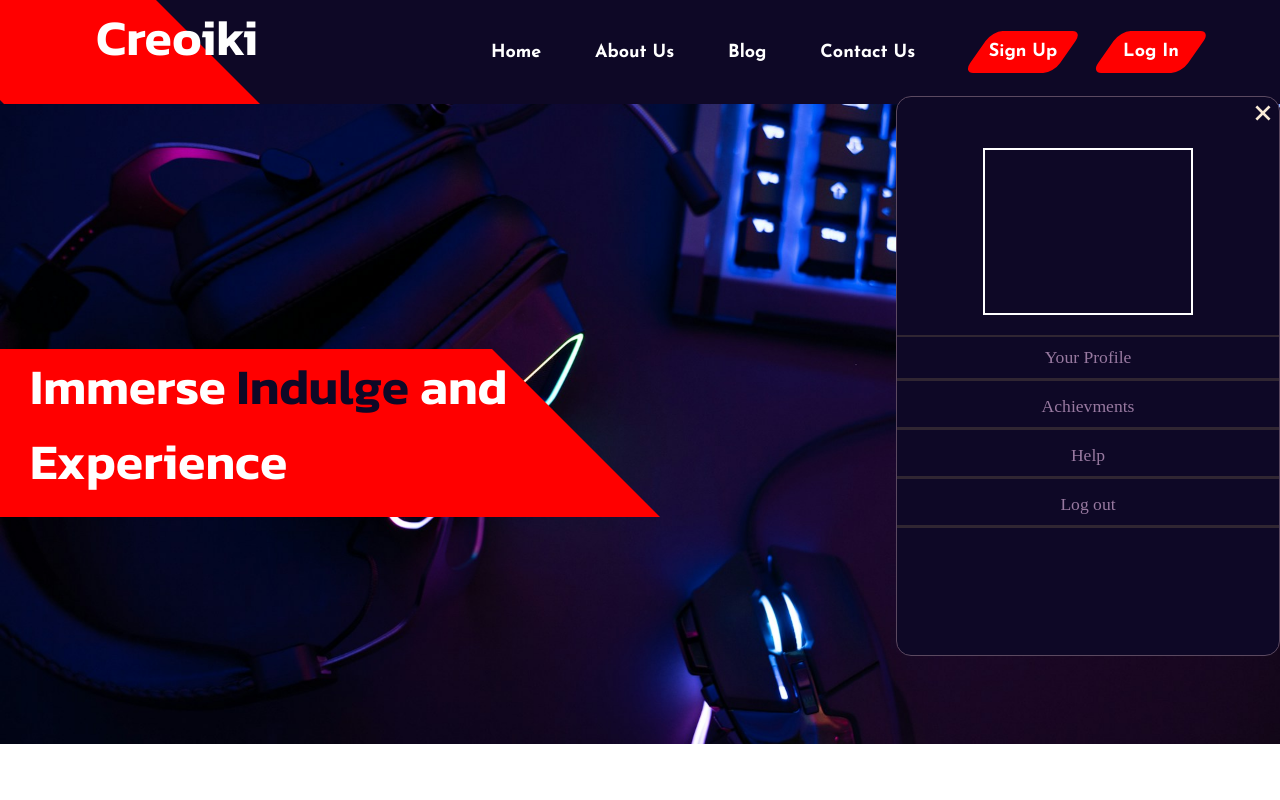
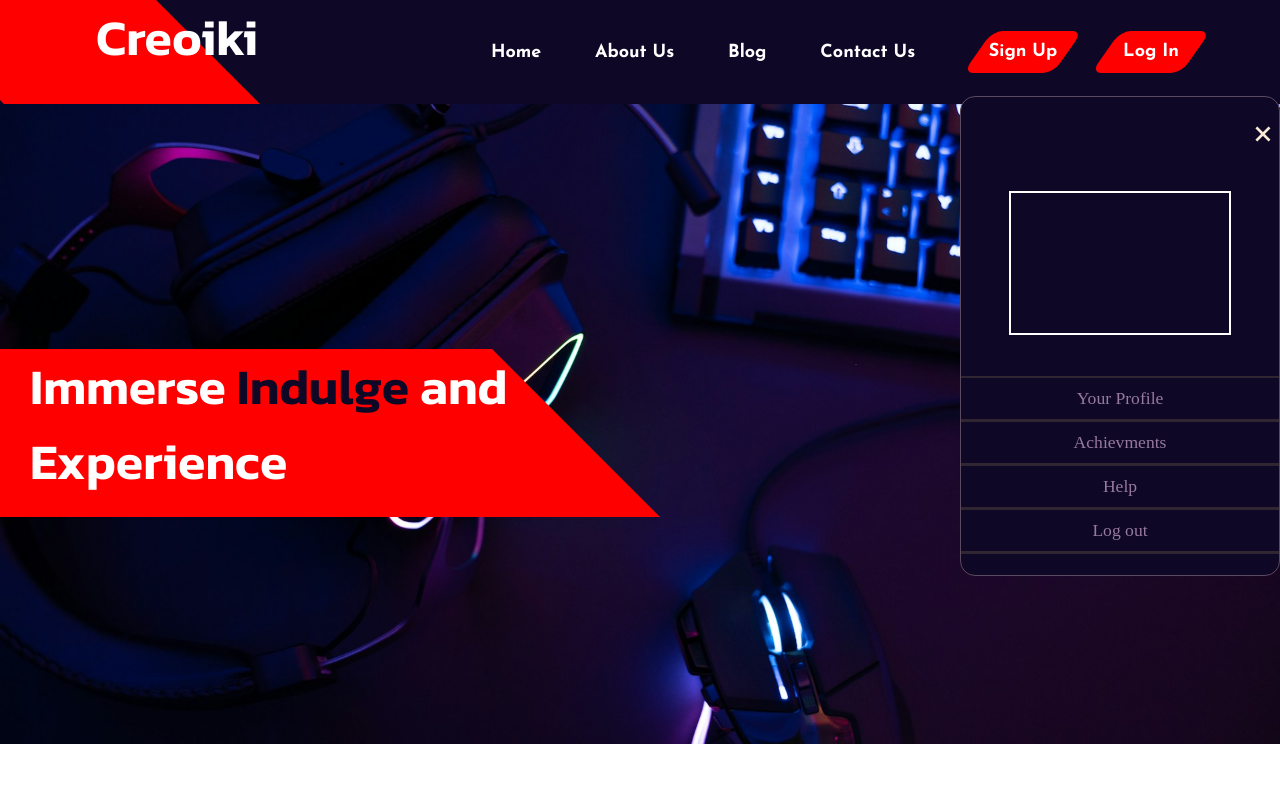
Before and after one commit to Azzpect/CREOIKI, a plain HTML site: page website/index.html in a window 1280 px wide. Shown: the top 800 px of the page. Drawn offline with nearby package versions, Linux system fonts and the light colour scheme; a web font is replaced by a local one.

Commit message:
modified menu

```diff
--- a/website/index.html
+++ b/website/index.html
@@ -53,9 +53,7 @@
     <div class="menu-items-container">
         <i class='bx bx-x' id="Cross"></i>
         <div class="card">
-
         </div>
-        <hr>
         <div class="menu">
             <a href="#"><p>Your Profile</p></a>
             <a href="#"><p>Achievments</p></a>
--- a/website/public/css/style.css
+++ b/website/public/css/style.css
@@ -217,23 +217,18 @@ header {
     right: 0;
     display: flex;
     flex-direction: column;
+    justify-content: space-around;
     align-items: center;
-    width: 30vw;
-    height: 70vh;
-    margin: auto;
+    width: 25vw;
+    height: 60vh;
     background-color:#0e0826;
     border-radius: 15px;
     border: 1px solid rgb(91, 73, 96);
 }
 .menu-items-container>.card{
     border: 2px solid white;
-    width: 55%;
+    width: 70%;
     height: 30%;
-    margin:5% 5%;
-}
-hr{
-    width: 100%;
-    border:1.5px solid rgb(48, 38, 50);
 }
 #Cross{
    align-self: flex-end;
@@ -242,15 +237,15 @@ hr{
    cursor: pointer;
 }
 .menu-items-container>.menu{
+    border-top: 2px solid rgb(48, 38, 50);
     width: 100%;
     display: flex;
     flex-direction: column;
-    row-gap: 5px;
+    justify-content: space-around;
     align-items: center;
 }
 .menu-items-container>.menu>a{
     color:rgb(152 121 160);
-    text-decoration: none;
     text-align: center;
     border-bottom: 3px solid rgb(48, 38, 50);
     width: 100%;
```
Lines whose indentation alone changed are shown as unchanged.
